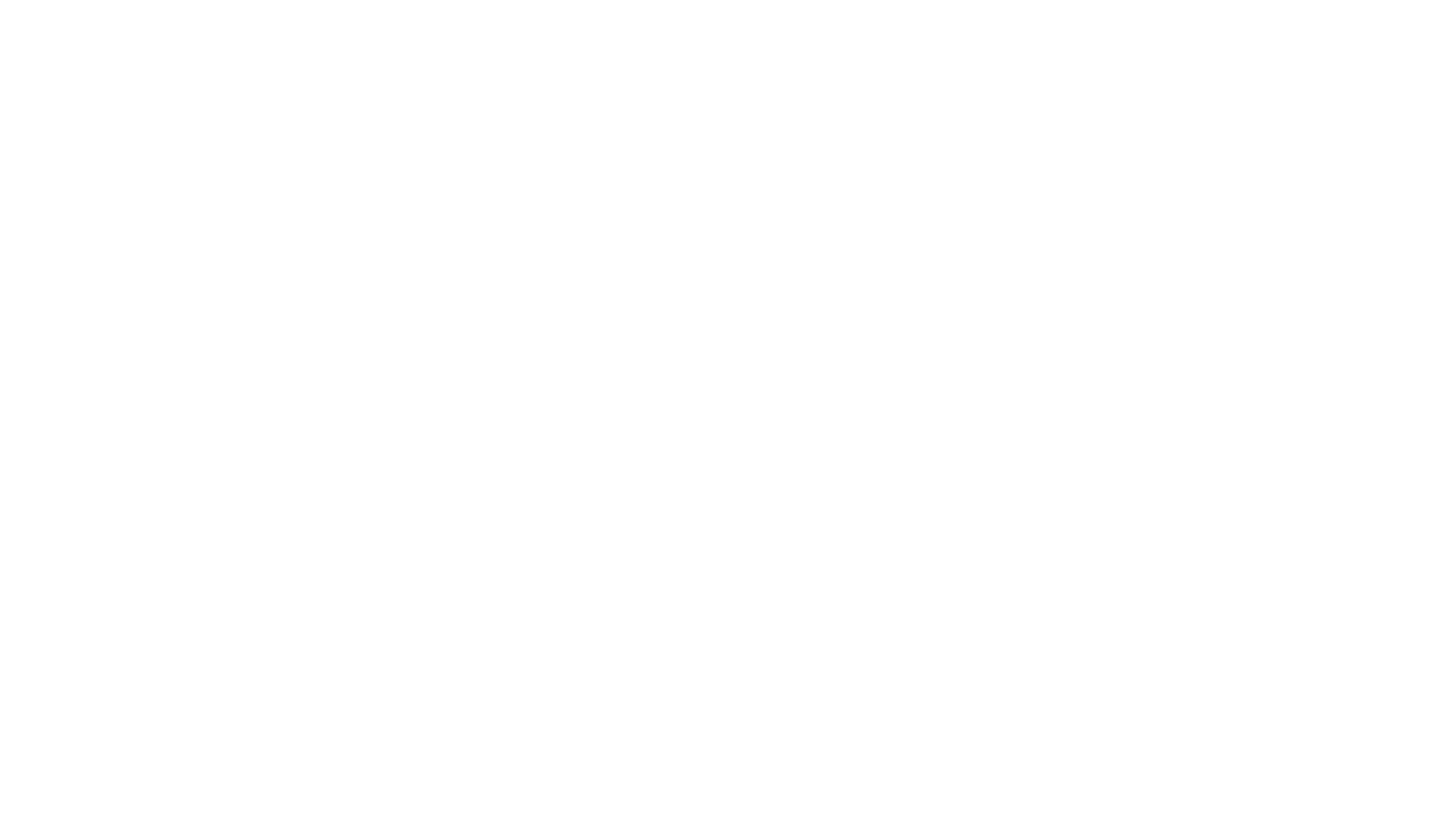
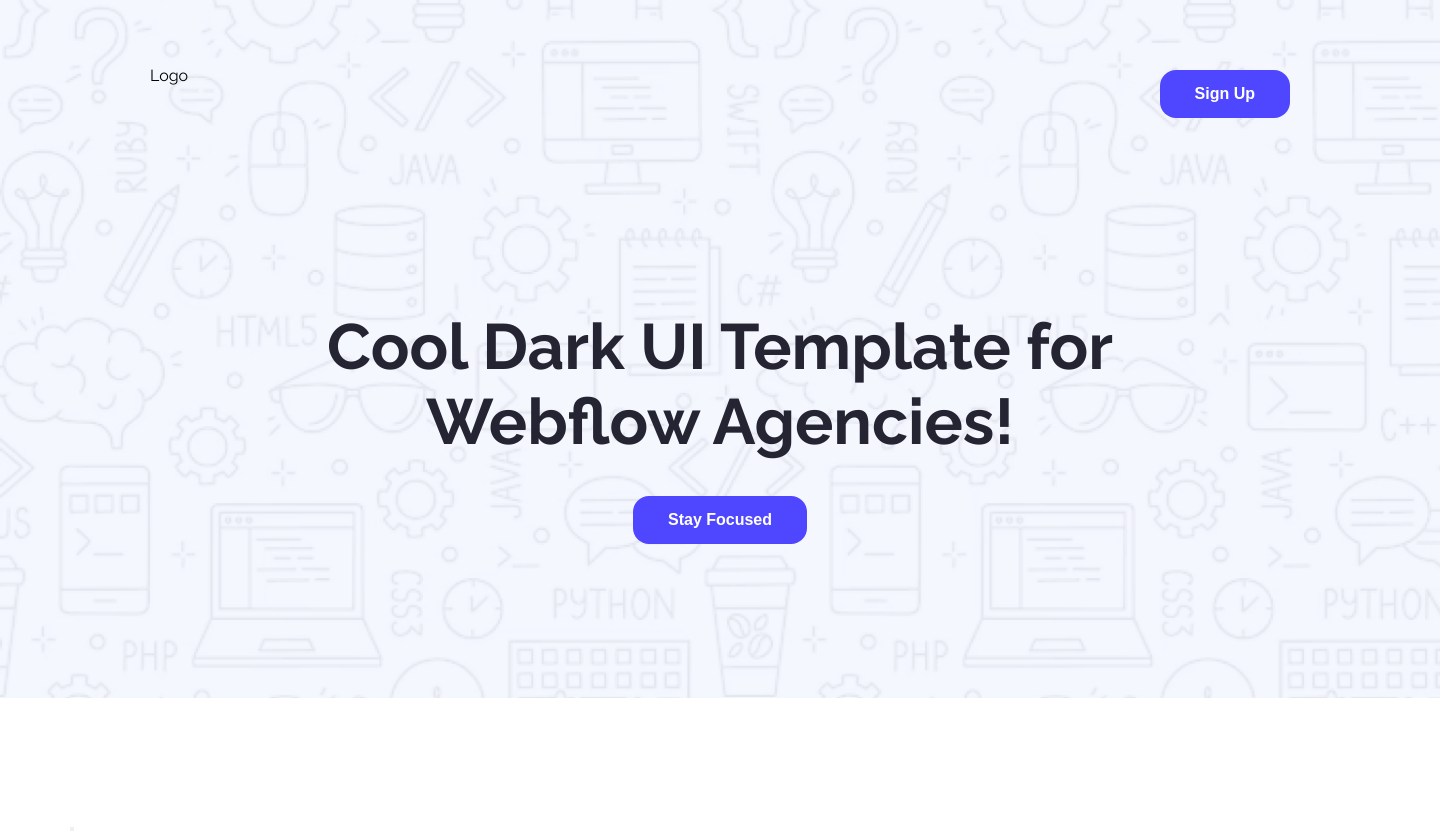
Before and after one commit to imrannazir00/web-developer-B12A01-landing-launchpad, a plain HTML site: page index.html in a window 1280 px wide. Shown: the whole page, 1440 px wide, since content can reach past the window. Before the commit the page ends 800 px from the top, so only its background shows below. Drawn offline with Linux system fonts and the light colour scheme.

Commit message:
feat: complete header & navbar

```diff
--- a/index.html
+++ b/index.html
@@ -4,8 +4,45 @@
     <meta charset="UTF-8">
     <meta name="viewport" content="width=device-width, initial-scale=1.0">
     <title>B12A01-landing-launchpad</title>
+    <link rel="preconnect" href="https://fonts.googleapis.com">
+<link rel="preconnect" href="https://fonts.gstatic.com" crossorigin>
+<link href="https://fonts.googleapis.com/css2?family=Raleway:ital,wght@0,100..900;1,100..900&display=swap" rel="stylesheet">
+    <link rel="stylesheet" href="styles/style.css">
 </head>
-<body>
+<body class="raleway-normal">
+    <header>
+        <nav>
+            <div class="navbar">
+                <div class="nav-logo">Logo</div>
+                <div class="nav-btn">
+                    <button>Sign Up</button>
+                </div>
+            </div>
+            <div class="nav-banner-sec">
+                <div class="nav-banner">
+                    <h1 class="banner-header">Cool Dark UI Template for</h1>
+                    <h1 class="banner-header">Webflow Agencies!</h1>
+                    <div class="banner-btn">
+                        <button class="nav-btn normal-button">Stay Focused</button>
+                    </div>
+                </div>
+
+            </div>
+        </nav>
+    </header>
+    <main>
+        <section>
+            <div class="webflow-sections">
+                <wevflow-section>
+                    <h3 class="webflow-title"></h3>
+                    <p class="webflow-description"></p>
+                    <div class="webflow-btn ">
+                        <button></button>
+                    </div>
+                </wevflow-section>
+            </div>
+        </section>
+    </main>
 
 </body>
 </html>
--- a/styles/style.css
+++ b/styles/style.css
@@ -0,0 +1,78 @@
+
+/* font-family */
+
+.raleway-normal {
+  font-family: "Raleway", sans-serif;
+  font-optical-sizing: auto;
+  font-style: normal;
+}
+/* universal-section */
+*{
+    margin: 0;
+    padding: 0;
+}
+/* header-section */
+header{
+    background-image: url(../Assets/Hero-bg.png);
+    width: 1440px;
+    height: 698px;
+    background-size: cover;
+    background-repeat: no-repeat;
+    margin-bottom: 116px;
+}
+/* free-style */
+.normal-button{
+    padding: 12px 35px;
+    color: #ffffff;
+    background-color: #4E47FF;
+    border-radius: 16px;
+    border: none;
+    font-size: 16px;
+    font-weight: bold;
+    line-height: 150%;
+}
+.color1{
+    color: #252432;
+}
+
+/* nav-section */
+.navbar{
+    max-width: 1140px;
+    height: 151px;
+    margin: 0 auto;
+    display: flex;
+    justify-content: space-between;
+    align-items: center;
+    margin-bottom: 158px;
+}
+
+
+
+.nav-btn button{
+    padding: 12px 35px;
+    color: #ffffff;
+    background-color: #4E47FF;
+    border-radius: 16px;
+    border: none;
+    font-size: 16px;
+    font-weight: bold;
+    line-height: 150%;
+}
+/* nav-banner */
+.nav-banner-sec{
+    text-align: center;
+}
+.banner-header{
+    font-size: 64px;
+    color: #252432;
+    font-weight: bold;
+
+}
+.nav-btn{
+    margin-top: 37px;
+}
+/* main */
+main{
+    max-width: 1140px;
+    margin: 0 auto;
+}
```
